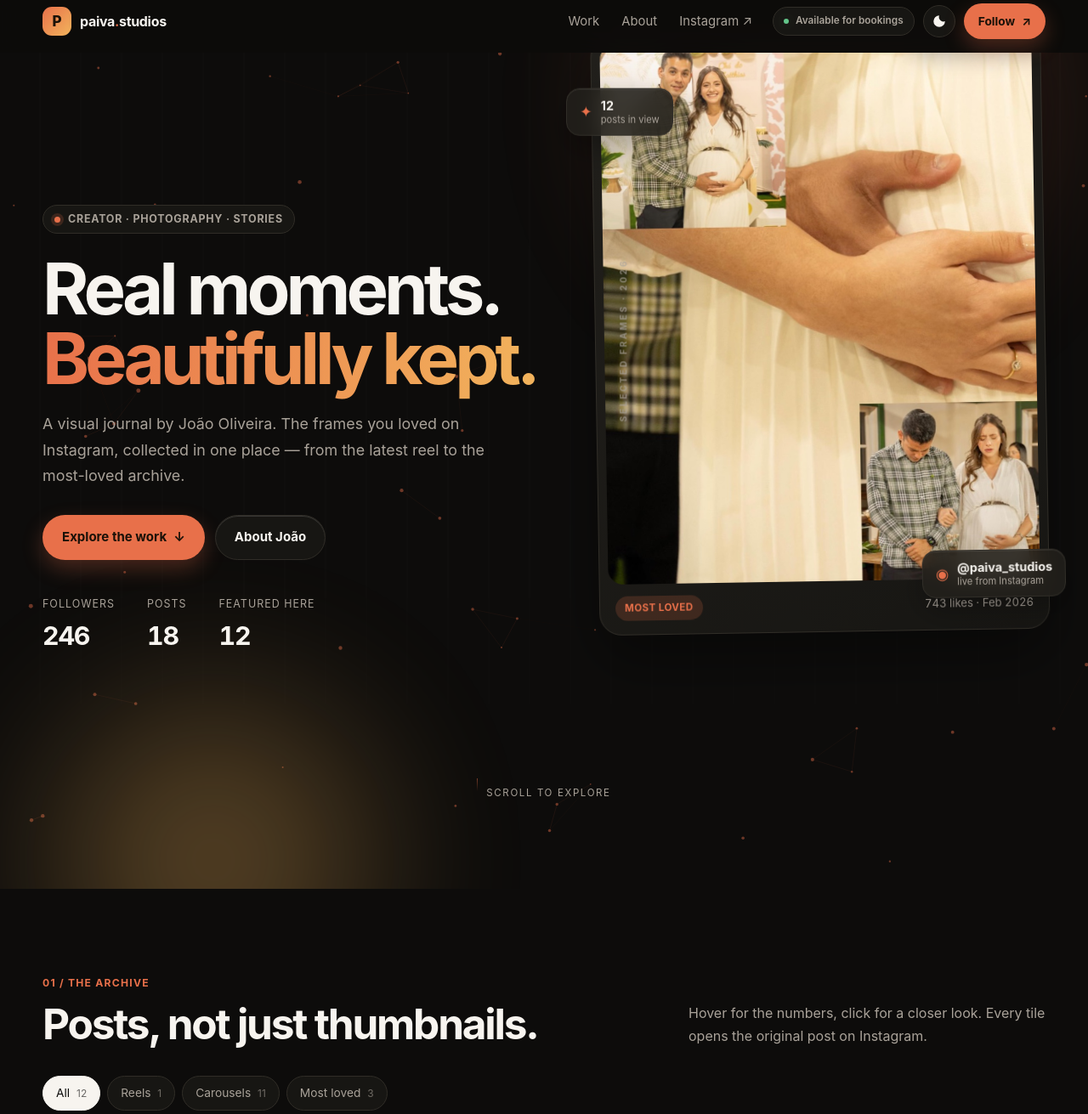
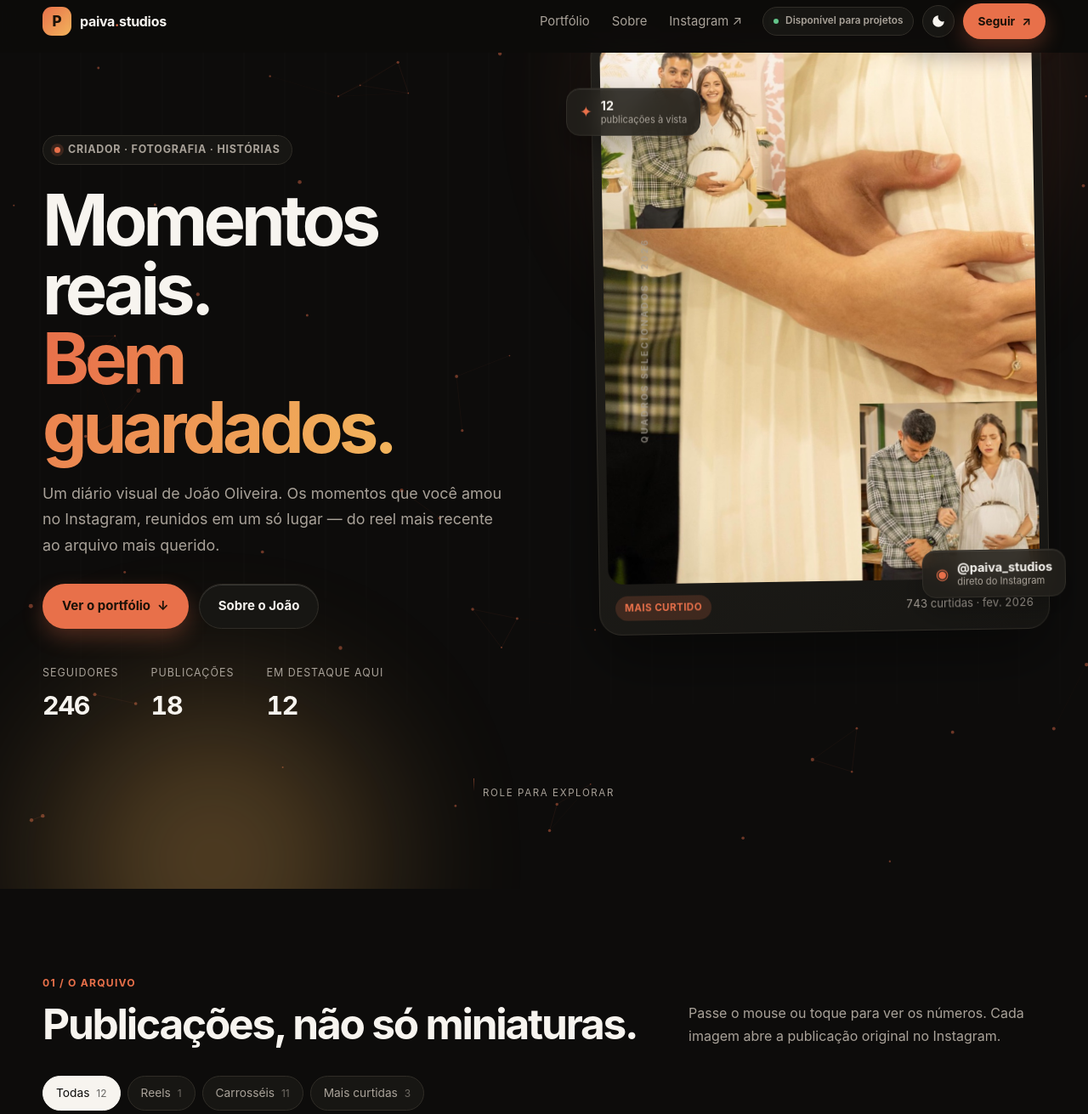
Before and after one commit to Jpaiva-O/paiva-studios, a plain HTML site: page index.html in a window 1280 px wide. Shown: the part 11-1322 px from the top of the page at 85% size. Drawn offline with Linux system fonts and the light colour scheme.

Commit message:
Translate site copy to Brazilian Portuguese

```diff
--- a/index.html
+++ b/index.html
@@ -1,9 +1,9 @@
 <!doctype html>
-<html lang="en" data-theme="dark">
+<html lang="pt-BR" data-theme="dark">
 <head>
   <meta charset="utf-8" />
   <meta name="viewport" content="width=device-width, initial-scale=1" />
-  <meta name="description" content="A visual journal by João Oliveira — @paiva_studios. Real Instagram posts, thoughtfully presented." />
+  <meta name="description" content="Um diário visual de João Oliveira — @paiva_studios. Publicações reais do Instagram, apresentadas com carinho." />
   <meta name="theme-color" content="#0d0c0b" />
   <title>Paiva Studios — @paiva_studios</title>
 
@@ -14,39 +14,39 @@
   <meta property="og:type" content="website" />
   <meta property="og:site_name" content="Paiva Studios" />
   <meta property="og:title" content="Paiva Studios — @paiva_studios" />
-  <meta property="og:description" content="Real moments, beautifully kept. The Instagram archive of João Oliveira." />
+  <meta property="og:description" content="Momentos reais, bem guardados. O arquivo do Instagram de João Oliveira." />
   <meta property="og:url" content="https://jpaiva-o.github.io/paiva-studios/" />
   <meta property="og:image" content="https://jpaiva-o.github.io/paiva-studios/assets/post-5.jpg" />
   <meta name="twitter:card" content="summary_large_image" />
   <meta name="twitter:title" content="Paiva Studios — @paiva_studios" />
-  <meta name="twitter:description" content="Real moments, beautifully kept. The Instagram archive of João Oliveira." />
+  <meta name="twitter:description" content="Momentos reais, bem guardados. O arquivo do Instagram de João Oliveira." />
   <meta name="twitter:image" content="https://jpaiva-o.github.io/paiva-studios/assets/post-5.jpg" />
 
   <link rel="stylesheet" href="styles.css" />
 </head>
 <body>
-  <a class="skip-link" href="#main">Skip to content</a>
+  <a class="skip-link" href="#main">Ir para o conteúdo</a>
   <div class="scroll-progress" id="scrollProgress" aria-hidden="true"></div>
 
   <header class="site-header" id="siteHeader">
     <div class="container header-inner">
-      <a class="brand" href="#home" aria-label="Paiva Studios, back to top">
+      <a class="brand" href="#home" aria-label="Paiva Studios, voltar ao topo">
         <span class="brand-mark" aria-hidden="true">P</span>
         <span class="brand-name">paiva<span>.</span>studios</span>
       </a>
 
-      <nav class="nav" aria-label="Primary navigation">
-        <a href="#work">Work</a>
-        <a href="#about">About</a>
+      <nav class="nav" aria-label="Navegação principal">
+        <a href="#work">Portfólio</a>
+        <a href="#about">Sobre</a>
         <a href="https://www.instagram.com/paiva_studios/" target="_blank" rel="noopener">Instagram ↗</a>
       </nav>
 
       <div class="header-actions">
-        <span class="status-pill"><i aria-hidden="true"></i> Available for bookings</span>
-        <button class="icon-btn" id="themeToggle" type="button" aria-label="Switch color theme" aria-pressed="false">
+        <span class="status-pill"><i aria-hidden="true"></i> Disponível para projetos</span>
+        <button class="icon-btn" id="themeToggle" type="button" aria-label="Alternar tema de cores" aria-pressed="false">
           <svg viewBox="0 0 24 24" aria-hidden="true"><path d="M12 3a9 9 0 1 0 9 9 7 7 0 0 1-9-9Z"/></svg>
         </button>
-        <a class="btn btn-primary btn-sm" href="https://www.instagram.com/paiva_studios/" target="_blank" rel="noopener">Follow <span aria-hidden="true">↗</span></a>
+        <a class="btn btn-primary btn-sm" href="https://www.instagram.com/paiva_studios/" target="_blank" rel="noopener">Seguir <span aria-hidden="true">↗</span></a>
       </div>
     </div>
   </header>
@@ -60,73 +60,73 @@
 
       <div class="container hero-inner">
         <div class="hero-copy">
-          <span class="eyebrow stagger-in" style="--delay: 0ms"><span class="eyebrow-dot" aria-hidden="true"></span> Creator · Photography · Stories</span>
-          <h1 class="stagger-in" style="--delay: 90ms">Real moments.<br /><span class="gradient-text">Beautifully kept.</span></h1>
-          <p class="hero-lead stagger-in" style="--delay: 180ms">A visual journal by João Oliveira. The frames you loved on Instagram, collected in one place — from the latest reel to the most-loved archive.</p>
+          <span class="eyebrow stagger-in" style="--delay: 0ms"><span class="eyebrow-dot" aria-hidden="true"></span> Criador · Fotografia · Histórias</span>
+          <h1 class="stagger-in" style="--delay: 90ms">Momentos reais.<br /><span class="gradient-text">Bem guardados.</span></h1>
+          <p class="hero-lead stagger-in" style="--delay: 180ms">Um diário visual de João Oliveira. Os momentos que você amou no Instagram, reunidos em um só lugar — do reel mais recente ao arquivo mais querido.</p>
           <div class="hero-actions stagger-in" style="--delay: 270ms">
-            <a class="btn btn-primary" href="#work">Explore the work <span aria-hidden="true">↓</span></a>
-            <a class="btn btn-secondary" href="#about">About João</a>
+            <a class="btn btn-primary" href="#work">Ver o portfólio <span aria-hidden="true">↓</span></a>
+            <a class="btn btn-secondary" href="#about">Sobre o João</a>
           </div>
-          <dl class="stats stagger-in" style="--delay: 360ms" aria-label="Instagram statistics">
-            <div><dt>Followers</dt><dd data-count="246">246</dd></div>
-            <div><dt>Posts</dt><dd data-count="18">18</dd></div>
-            <div><dt>Featured here</dt><dd data-count="12">12</dd></div>
+          <dl class="stats stagger-in" style="--delay: 360ms" aria-label="Estatísticas do Instagram">
+            <div><dt>Seguidores</dt><dd data-count="246">246</dd></div>
+            <div><dt>Publicações</dt><dd data-count="18">18</dd></div>
+            <div><dt>Em destaque aqui</dt><dd data-count="12">12</dd></div>
           </dl>
         </div>
 
         <div class="hero-visual" data-parallax="0.08">
-          <span class="hero-stamp" aria-hidden="true">Selected frames · 2026</span>
+          <span class="hero-stamp" aria-hidden="true">Quadros selecionados · 2026</span>
           <figure class="feature-card">
-            <img src="assets/post-5.jpg" alt="Featured photograph from the @paiva_studios archive" />
+            <img src="assets/post-5.jpg" alt="Fotografia em destaque do arquivo @paiva_studios" />
             <figcaption>
-              <span class="pill pill-accent">Most loved</span>
-              <span class="feature-meta">743 likes · Feb 2026</span>
+              <span class="pill pill-accent">Mais curtido</span>
+              <span class="feature-meta">743 curtidas · fev. 2026</span>
             </figcaption>
             <div class="reel-badge">
               <span class="eq" aria-hidden="true"><i></i><i></i><i></i><i></i></span>
-              <span>New reel · Nov 2026</span>
+              <span>Novo reel · nov. 2026</span>
             </div>
           </figure>
           <div class="float-card float-card-top" aria-hidden="true">
             <span class="float-icon">✦</span>
-            <span><strong>12</strong><small>posts in view</small></span>
+            <span><strong>12</strong><small>publicações à vista</small></span>
           </div>
           <div class="float-card float-card-bottom" aria-hidden="true">
             <span class="float-icon">◉</span>
-            <span><strong>@paiva_studios</strong><small>live from Instagram</small></span>
+            <span><strong>@paiva_studios</strong><small>direto do Instagram</small></span>
           </div>
         </div>
       </div>
 
-      <div class="hero-scroll-hint" aria-hidden="true"><span></span> scroll to explore</div>
+      <div class="hero-scroll-hint" aria-hidden="true"><span></span> role para explorar</div>
     </section>
 
     <section class="section" id="work">
       <div class="container">
         <div class="section-head reveal">
           <div>
-            <span class="section-kicker">01 / The archive</span>
-            <h2>Posts, not just thumbnails.</h2>
+            <span class="section-kicker">01 / O arquivo</span>
+            <h2>Publicações, não só miniaturas.</h2>
           </div>
-          <p>Hover for the numbers, click for a closer look. Every tile opens the original post on Instagram.</p>
+          <p>Passe o mouse ou toque para ver os números. Cada imagem abre a publicação original no Instagram.</p>
         </div>
 
-        <div class="filters" role="group" aria-label="Filter posts">
-          <button class="filter is-active" type="button" data-filter="all">All <span>12</span></button>
+        <div class="filters" role="group" aria-label="Filtrar publicações">
+          <button class="filter is-active" type="button" data-filter="all">Todas <span>12</span></button>
           <button class="filter" type="button" data-filter="reel">Reels <span>1</span></button>
-          <button class="filter" type="button" data-filter="carousel">Carousels <span>11</span></button>
-          <button class="filter" type="button" data-filter="loved">Most loved <span>3</span></button>
+          <button class="filter" type="button" data-filter="carousel">Carrosséis <span>11</span></button>
+          <button class="filter" type="button" data-filter="loved">Mais curtidas <span>3</span></button>
         </div>
 
         <div class="gallery" id="galleryGrid" aria-live="polite"></div>
-        <p class="gallery-note" id="galleryNote" hidden>No posts match this filter.</p>
+        <p class="gallery-note" id="galleryNote" hidden>Nenhuma publicação corresponde a este filtro.</p>
       </div>
     </section>
 
     <div class="marquee" aria-hidden="true">
       <div class="marquee-track">
-        <span>paiva.studios <b>✦</b> real moments <b>✦</b> beautifully kept <b>✦</b> @paiva_studios <b>✦</b>&nbsp;</span>
-        <span>paiva.studios <b>✦</b> real moments <b>✦</b> beautifully kept <b>✦</b> @paiva_studios <b>✦</b>&nbsp;</span>
+        <span>paiva.studios <b>✦</b> momentos reais <b>✦</b> bem guardados <b>✦</b> @paiva_studios <b>✦</b>&nbsp;</span>
+        <span>paiva.studios <b>✦</b> momentos reais <b>✦</b> bem guardados <b>✦</b> @paiva_studios <b>✦</b>&nbsp;</span>
       </div>
     </div>
 
@@ -134,28 +134,28 @@
       <div class="container about-grid">
         <div class="about-card reveal">
           <span class="quote-mark" aria-hidden="true">“</span>
-          <img class="avatar" src="assets/avatar.jpg" alt="Profile picture of João Oliveira" />
+          <img class="avatar" src="assets/avatar.jpg" alt="Foto de perfil de João Oliveira" />
           <div>
-            <span class="section-kicker">02 / About</span>
+            <span class="section-kicker">02 / Sobre</span>
             <h2>João Oliveira</h2>
-            <p class="handle">@paiva_studios · Creator account</p>
-            <p class="about-bio">“entre em contato 👇🏽👇🏽👇🏽” — open for collaborations, shoots and stories worth telling.</p>
+            <p class="handle">@paiva_studios · Conta de criador</p>
+            <p class="about-bio">“entre em contato 👇🏽👇🏽👇🏽” — aberto a colaborações, ensaios e histórias que vale a pena contar.</p>
             <div class="about-links">
               <a class="btn btn-primary btn-sm" href="https://www.instagram.com/paiva_studios/" target="_blank" rel="noopener">Instagram ↗</a>
             </div>
           </div>
           <dl class="mini-stats">
-            <div><dt>Followers</dt><dd>246</dd></div>
-            <div><dt>Following</dt><dd>106</dd></div>
-            <div><dt>Media</dt><dd>18</dd></div>
+            <div><dt>Seguidores</dt><dd>246</dd></div>
+            <div><dt>Seguindo</dt><dd>106</dd></div>
+            <div><dt>Mídias</dt><dd>18</dd></div>
           </dl>
         </div>
 
         <div class="about-text reveal">
-          <h3>Motion that feels like the feed.</h3>
-          <p>The interface moves the way a good reel does: gentle drift, frames that ease into place, and just enough bounce to feel alive. Nothing flashes, nothing fights the photographs.</p>
-          <p>Every effect respects your motion settings and stays light on mobile — so the focus stays where it belongs: on the moments you shared.</p>
-          <a class="text-link" href="#work">Back to the archive <span aria-hidden="true">→</span></a>
+          <h3>Movimento que parece o feed.</h3>
+          <p>A interface se move como um bom reel: deslizamento suave, quadros que se encaixam e balanço suficiente para parecer viva. Nada pisca, nada compete com as fotografias.</p>
+          <p>Cada efeito respeita suas configurações de movimento e continua leve no celular — para que o foco fique onde deve: nos momentos que você compartilhou.</p>
+          <a class="text-link" href="#work">Voltar ao arquivo <span aria-hidden="true">→</span></a>
         </div>
       </div>
     </section>
@@ -166,13 +166,13 @@
       <div class="cta-spark cta-spark-b" aria-hidden="true">✦</div>
       <div class="container cta-inner reveal">
         <div class="cta-copy">
-          <span class="section-kicker">Stay close</span>
-          <h2>More moments are on the way.</h2>
-          <p>Follow @paiva_studios for the next frame — everything I share lives right here.</p>
+          <span class="section-kicker">Fique por perto</span>
+          <h2>Novos momentos a caminho.</h2>
+          <p>Siga @paiva_studios para o próximo quadro — tudo o que compartilho está bem aqui.</p>
         </div>
         <div class="cta-actions">
-          <a class="btn btn-light" href="https://www.instagram.com/paiva_studios/" target="_blank" rel="noopener">Follow on Instagram ↗</a>
-          <a class="cta-link" href="#work">Revisit the archive <span aria-hidden="true">→</span></a>
+          <a class="btn btn-light" href="https://www.instagram.com/paiva_studios/" target="_blank" rel="noopener">Seguir no Instagram ↗</a>
+          <a class="cta-link" href="#work">Rever o arquivo <span aria-hidden="true">→</span></a>
         </div>
       </div>
     </section>
@@ -181,14 +181,14 @@
   <footer class="site-footer">
     <div class="container footer-inner">
       <span>© 2026 Paiva Studios · @paiva_studios</span>
-      <a href="#home">Back to top ↑</a>
+      <a href="#home">Voltar ao topo ↑</a>
     </div>
   </footer>
 
   <div class="lightbox" id="lightbox" hidden>
     <div class="lightbox-backdrop" data-close></div>
     <div class="lightbox-panel" role="dialog" aria-modal="true" aria-labelledby="lightboxTitle">
-      <button class="lightbox-close" type="button" data-close aria-label="Close image">×</button>
+      <button class="lightbox-close" type="button" data-close aria-label="Fechar imagem">×</button>
       <img id="lightboxImage" src="" alt="" />
       <div class="lightbox-info">
         <div>
@@ -196,7 +196,7 @@
           <p id="lightboxMeta"></p>
           <p id="lightboxCaption"></p>
         </div>
-        <a id="lightboxLink" class="btn btn-primary btn-sm" href="#" target="_blank" rel="noopener">Open on Instagram ↗</a>
+        <a id="lightboxLink" class="btn btn-primary btn-sm" href="#" target="_blank" rel="noopener">Abrir no Instagram ↗</a>
       </div>
     </div>
   </div>
--- a/script.js
+++ b/script.js
@@ -1,27 +1,27 @@
 /* Paiva Studios — interactions and data */
 
 const posts = [
-  { i: 0, type: "reel", title: "Nature, in motion", caption: "#naturevideos #natureedit", likes: 68, comments: 7, date: "2026-11-07", url: "https://www.instagram.com/reel/DfcnlqoIPms/" },
-  { i: 1, type: "carousel", title: "July archive", caption: "A set of frames from July 2026.", likes: 89, comments: 15, date: "2026-07-28", url: "https://www.instagram.com/p/DbUtayVjYnD/" },
-  { i: 2, type: "carousel", title: "May memories", caption: "From the May 2026 carousel.", likes: 57, comments: 2, date: "2026-05-14", url: "https://www.instagram.com/p/DYUpQDNjcsL/" },
-  { i: 3, type: "carousel", title: "April light", caption: "A quiet set from April 2026.", likes: 63, comments: 8, date: "2026-04-18", url: "https://www.instagram.com/p/DXSaSezn7rG/" },
-  { i: 4, type: "carousel", title: "The conversation starter", caption: "84 comments — the most discussed post in the archive.", likes: 224, comments: 84, date: "2026-03-26", url: "https://www.instagram.com/p/DWWS_8oDaUX/" },
-  { i: 5, type: "carousel", title: "Most loved frame", caption: "The most-liked post on the account.", likes: 743, comments: 21, date: "2026-02-19", url: "https://www.instagram.com/p/DU9CV1fj40c/" },
-  { i: 6, type: "carousel", title: "January details", caption: "Small details, late January 2026.", likes: 62, comments: 2, date: "2026-01-28", url: "https://www.instagram.com/p/DUCnyaVjTHf/" },
-  { i: 7, type: "carousel", title: "Quiet moments", caption: "A softer set from January 2026.", likes: 53, comments: 5, date: "2026-01-26", url: "https://www.instagram.com/p/DT-S7vHjUfY/" },
-  { i: 8, type: "carousel", title: "New year, new frames", caption: "The first post of 2026.", likes: 42, comments: 0, date: "2026-01-05", url: "https://www.instagram.com/p/DTH8u9gEbpc/" },
-  { i: 9, type: "carousel", title: "Autumn archive", caption: "A November 2025 favourite.", likes: 121, comments: 1, date: "2025-11-16", url: "https://www.instagram.com/p/DRIkVKHjdLd/" },
-  { i: 10, type: "carousel", title: "A celebration", caption: "Such a joy capturing this beautiful baby shower filled with love, laughter, and anticipation.", likes: 35, comments: 2, date: "2025-10-26", url: "https://www.instagram.com/p/DQScOmzD1AP/" },
-  { i: 11, type: "carousel", title: "September favourite", caption: "One of the most loved frames from 2025.", likes: 298, comments: 17, date: "2025-09-19", url: "https://www.instagram.com/p/DOw_9UvjfZ5/" }
+  { i: 0, type: "reel", title: "Natureza em movimento", caption: "#naturevideos #natureedit", likes: 68, comments: 7, date: "2026-11-07", url: "https://www.instagram.com/reel/DfcnlqoIPms/" },
+  { i: 1, type: "carousel", title: "Arquivo de julho", caption: "Um conjunto de quadros de julho de 2026.", likes: 89, comments: 15, date: "2026-07-28", url: "https://www.instagram.com/p/DbUtayVjYnD/" },
+  { i: 2, type: "carousel", title: "Memórias de maio", caption: "Do carrossel de maio de 2026.", likes: 57, comments: 2, date: "2026-05-14", url: "https://www.instagram.com/p/DYUpQDNjcsL/" },
+  { i: 3, type: "carousel", title: "Luz de abril", caption: "Um conjunto sereno de abril de 2026.", likes: 63, comments: 8, date: "2026-04-18", url: "https://www.instagram.com/p/DXSaSezn7rG/" },
+  { i: 4, type: "carousel", title: "O que gerou conversa", caption: "84 comentários — a publicação mais comentada do arquivo.", likes: 224, comments: 84, date: "2026-03-26", url: "https://www.instagram.com/p/DWWS_8oDaUX/" },
+  { i: 5, type: "carousel", title: "Quadro mais curtido", caption: "A publicação mais curtida da conta.", likes: 743, comments: 21, date: "2026-02-19", url: "https://www.instagram.com/p/DU9CV1fj40c/" },
+  { i: 6, type: "carousel", title: "Detalhes de janeiro", caption: "Pequenos detalhes, no final de janeiro de 2026.", likes: 62, comments: 2, date: "2026-01-28", url: "https://www.instagram.com/p/DUCnyaVjTHf/" },
+  { i: 7, type: "carousel", title: "Momentos tranquilos", caption: "Um conjunto mais suave de janeiro de 2026.", likes: 53, comments: 5, date: "2026-01-26", url: "https://www.instagram.com/p/DT-S7vHjUfY/" },
+  { i: 8, type: "carousel", title: "Ano novo, novos quadros", caption: "A primeira publicação de 2026.", likes: 42, comments: 0, date: "2026-01-05", url: "https://www.instagram.com/p/DTH8u9gEbpc/" },
+  { i: 9, type: "carousel", title: "Arquivo de outono", caption: "Um favorito de novembro de 2025.", likes: 121, comments: 1, date: "2025-11-16", url: "https://www.instagram.com/p/DRIkVKHjdLd/" },
+  { i: 10, type: "carousel", title: "Uma celebração", caption: "Foi uma alegria registrar este lindo baby shower, cheio de amor, risos e expectativa.", likes: 35, comments: 2, date: "2025-10-26", url: "https://www.instagram.com/p/DQScOmzD1AP/" },
+  { i: 11, type: "carousel", title: "Favorito de setembro", caption: "Um dos quadros mais amados de 2025.", likes: 298, comments: 17, date: "2025-09-19", url: "https://www.instagram.com/p/DOw_9UvjfZ5/" }
 ];
 
 const lovedIds = [5, 11, 4];
 
-const monthNames = ["Jan", "Feb", "Mar", "Apr", "May", "Jun", "Jul", "Aug", "Sep", "Oct", "Nov", "Dec"];
+const monthNames = ["jan.", "fev.", "mar.", "abr.", "mai.", "jun.", "jul.", "ago.", "set.", "out.", "nov.", "dez."];
 
 function formatDate(iso) {
   const [year, month, day] = iso.split("-");
-  return `${monthNames[Number(month) - 1]} ${Number(day)}, ${year}`;
+  return `${Number(day)} ${monthNames[Number(month) - 1]} ${year}`;
 }
 
 /* Gallery */
@@ -36,10 +36,10 @@ function renderGallery(filter = "all") {
   });
 
   gallery.innerHTML = shown.map((p) => `
-    <button class="post" type="button" data-index="${p.i}" aria-label="Open ${p.title}, ${p.likes} likes">
+    <button class="post" type="button" data-index="${p.i}" aria-label="Abrir ${p.title}, ${p.likes} curtidas">
       <img src="assets/post-${p.i}.jpg" alt="${p.title}" loading="lazy" />
       <span class="post-overlay">
-        <span class="post-tag">${p.type === "reel" ? "Reel" : "Carousel"}</span>
+        <span class="post-tag">${p.type === "reel" ? "Reel" : "Carrossel"}</span>
         <span class="post-info">
           <span>♥ ${p.likes} &nbsp; 💬 ${p.comments}<small>${formatDate(p.date)}</small></span>
           <span aria-hidden="true">↗</span>
@@ -48,6 +48,7 @@ function renderGallery(filter = "all") {
     </button>
   `).join("");
 
+  galleryNote.textContent = "Nenhuma publicação corresponde a este filtro.";
   galleryNote.hidden = shown.length > 0;
 
   // Ease tiles in one after another (90ms choreography)
@@ -105,7 +106,7 @@ function openLightbox(post, origin) {
   lightboxImage.src = `assets/post-${post.i}.jpg`;
   lightboxImage.alt = post.title;
   lightboxTitle.textContent = post.title;
-  lightboxMeta.textContent = `${formatDate(post.date)} · ${post.likes} likes · ${post.comments} comments`;
+  lightboxMeta.textContent = `${formatDate(post.date)} · ${post.likes} curtidas · ${post.comments} comentários`;
   lightboxCaption.textContent = post.caption;
   lightboxLink.href = post.url;
   lightbox.hidden = false;
```
